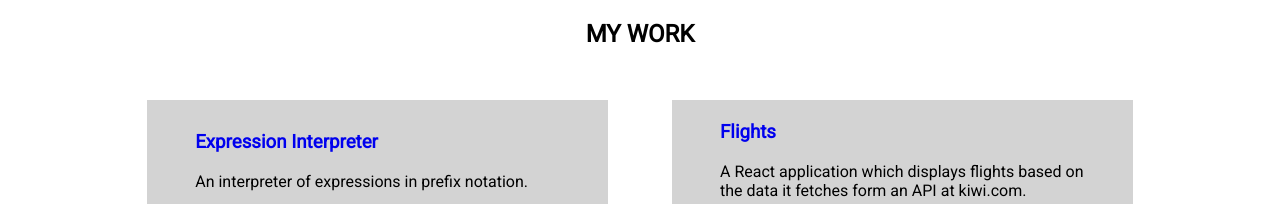
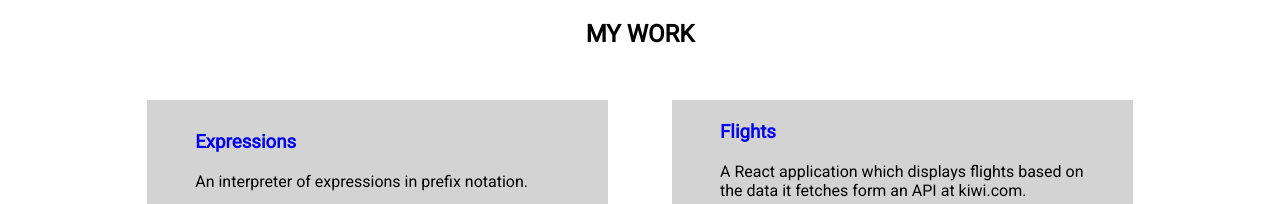
Before and after one commit to ondrejtrisc/ondrejtrisc.github.io, a website: page src/index.html in a window 1280 px wide. Shown: the part 1680-1884 px from the top of the page. Drawn offline with nearby package versions, Linux system fonts and the light colour scheme; files that its build step writes are made by us from their sources.

Commit message:
expression interpreter renamed as expressions

```diff
--- a/src/index.html
+++ b/src/index.html
@@ -74,7 +74,7 @@
       <div class="projects">
         <div id="java" class="project">
           <div>
-            <a href="http://expression-interpreter.ondrejtrisc.cz/" target="_blank"><h3>Expression Interpreter</h3></a>
+            <a href="http://expressions.ondrejtrisc.cz/" target="_blank"><h3>Expressions</h3></a>
             <p>
               An interpreter of expressions in prefix notation.
             </p>
```
